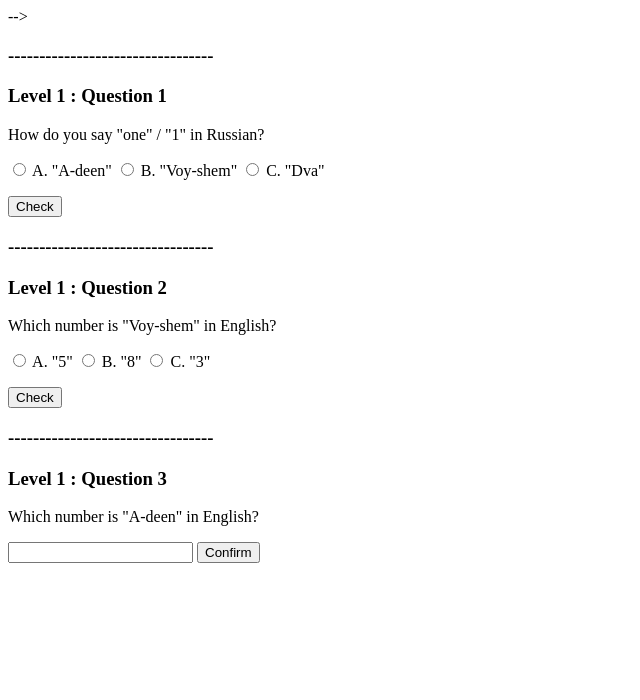
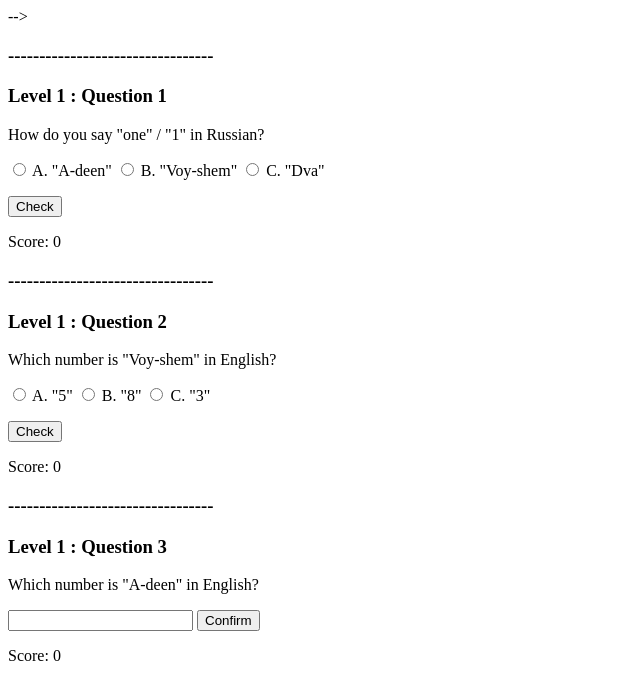
Before and after one commit to marinagreen/Exam-Quiz, a Svelte app: page / in a window 1280 px wide. Shown: the top 700 px of the page, without its empty margins (0-640 px from the left). Built offline with nearby package versions, Linux system fonts and the light colour scheme.

Commit message:
finished fixing the check buttons for the radio buttons, started adding scores.

```diff
--- a/src/App.svelte
+++ b/src/App.svelte
@@ -105,6 +105,8 @@ function check(a){
 <button on:click={check(first)}> Check </button>
 
 {result1}
+<br>
+<p> Score: {score}</p>
 
 
 
@@ -132,9 +134,11 @@ function check(a){
 </label>
 
 <p></p>
-<button on:click={check(first)}> Check </button>
+<button on:click={check(second)}> Check </button>
 
 {result2}
+<br>
+<p> Score: {score}</p>
 
 <h3> --------------------------------- </h3>
 
@@ -151,6 +155,9 @@ function check(a){
 <button on:click={btnConfirm1}>
 	Confirm
 </button>
+<br>
+<p> Score: {score}</p>
+
 
 
 <!-- <h3> --------------------------------- </h3>
```
